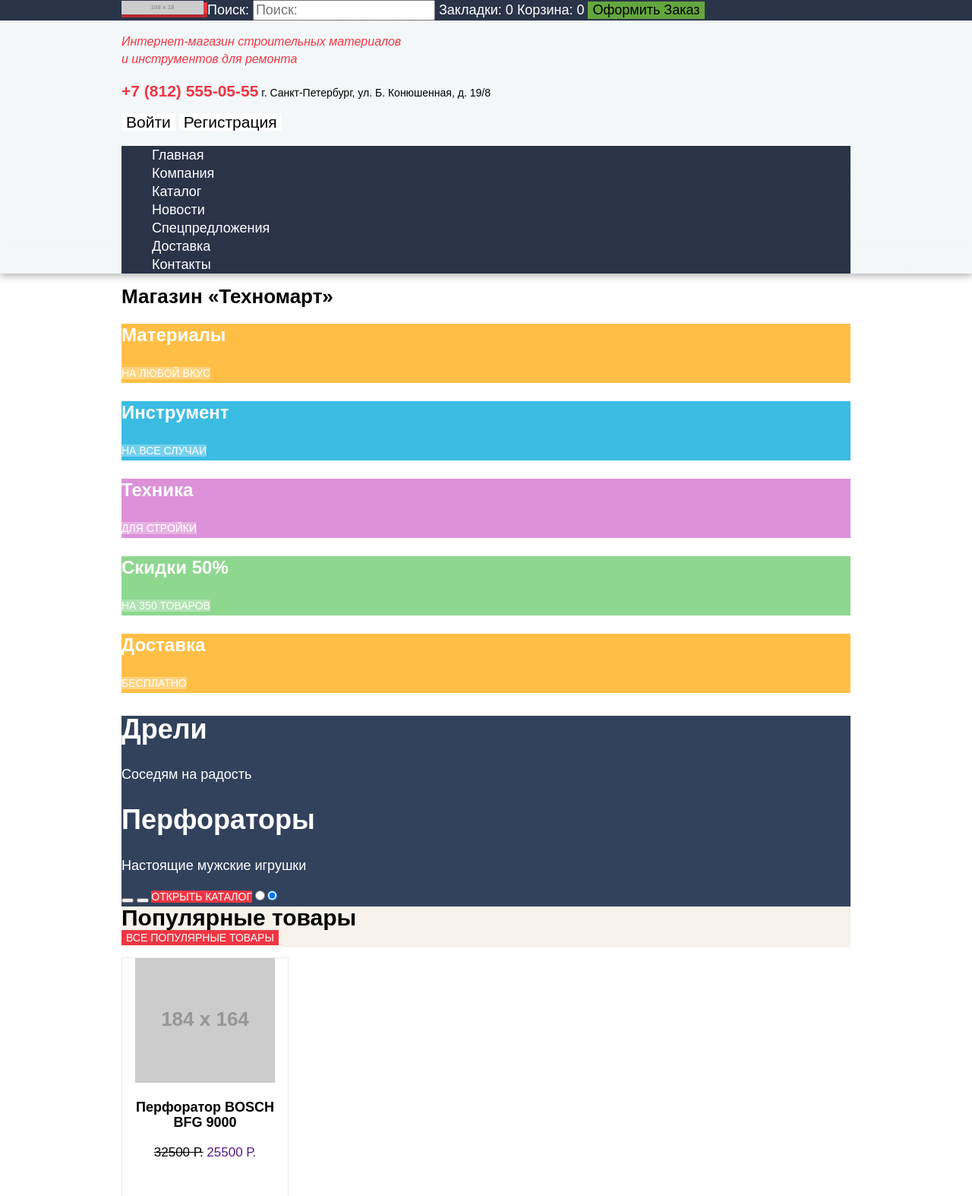
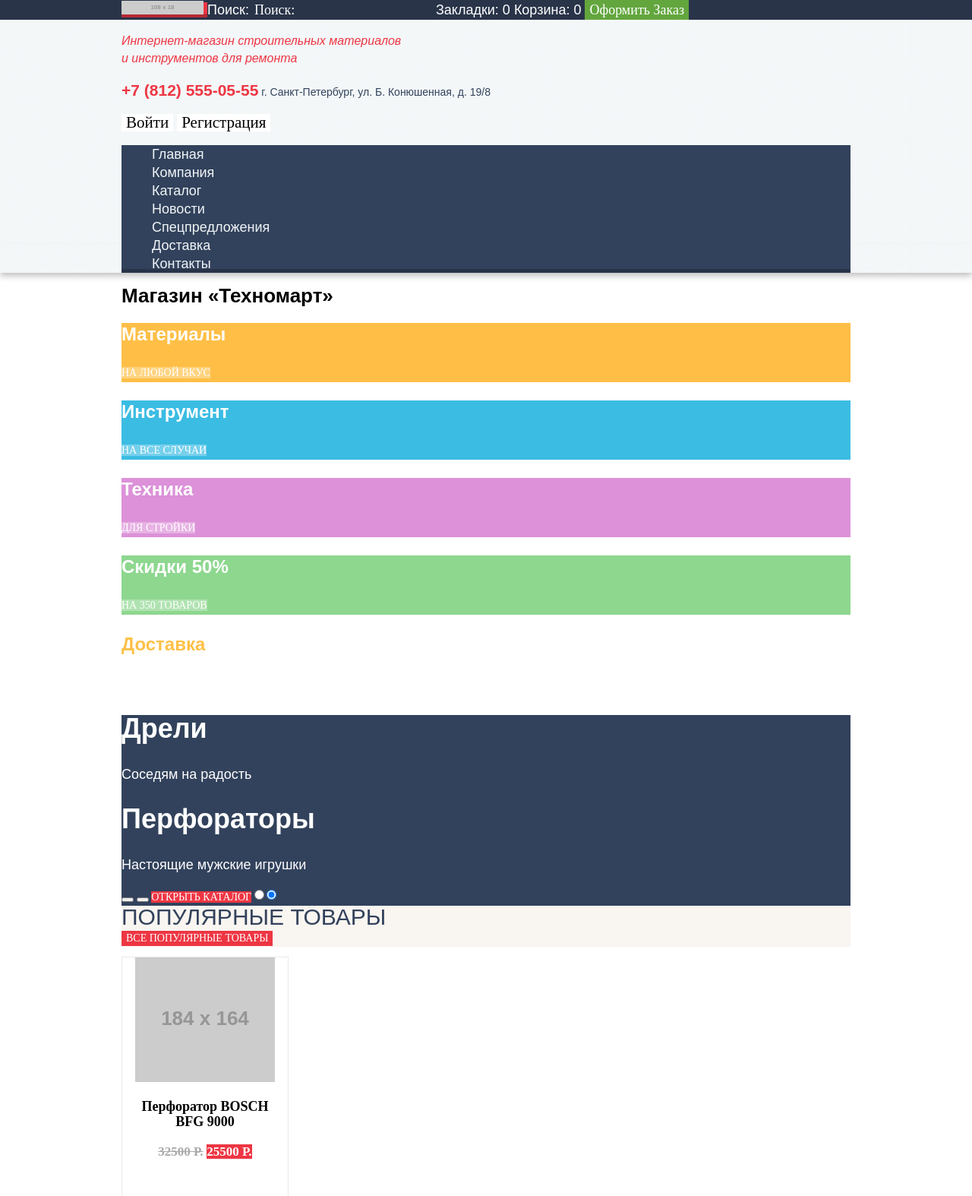
Before and after one commit to AlexGrink/1487393-technomart-29, a plain HTML site: page index.html in a window 1280 px wide. Shown: the top 1574 px of the page at 76% size. Drawn offline with nearby package versions, Linux system fonts and the light colour scheme; placeholder pictures from the web are drawn by us; a web font is replaced by a local one.

Commit message:
Базовая стилизация главной - исправления

```diff
--- a/css/style.css
+++ b/css/style.css
@@ -8,6 +8,7 @@
   --basic-strange: #rgba(0, 0, 0, 0.0001);
   --basic-dark-blue: #32425C;
   --orange: #FFBF47;
+  --orange2: #FFC047;
   --light-blue: #3BBCE3;
   --special-pink: #DC91D8;
   --basic-green: #63A63E;
@@ -20,6 +21,8 @@
   --white-transparent: rgba(255, 255, 255, 0.3);
   --border-grey: #EAEAEA;
   --special-beige: #FFD180;
+  --special-white: #F3F7F9;
+  --special-grey: #A9A9A9;
 
 }
 
@@ -57,8 +60,9 @@ img {
   background-color: var(--basic-red);
   color: var(--basic-white);
   text-align: center;
-  vertical-align: center;
+  vertical-align: middle;
   text-transform: uppercase;
+  font-family: Cuprum;
 }
 
 .container {
@@ -86,6 +90,18 @@ img {
 
 }
 
+.search {
+  background-color: var(--basic-dark);
+  border: none;
+}
+
+.search::placeholder {
+  font-family: Cuprum;
+  font-size: 18px;
+  color: var(--basic-white);
+
+}
+
 .favourite,
 .cart {
   color: var(--basic-white);
@@ -95,6 +111,10 @@ img {
   border: none;
   text-transform: capitalize;
   background-color: var(--basic-green);
+  font-family: Cuprum;
+  font-size: 18px;
+  line-height: 24px;
+  color: var(--basic-white);
 
 }
 
@@ -105,16 +125,13 @@ img {
 }
 
 /* contacts */
-.contacts-text {
-  color: var(--basic-black);
-}
-
 .header-text,
 .contacts-phone {
   color: var(--basic-red);
 }
 
 .contacts-text {
+  color: var(--basic-dark-blue);
   font-size: 14px;
   line-height: 24px;
 }
@@ -128,25 +145,27 @@ img {
 
 .login-button,
 .register-button {
+  font-family: Cuprum;
   border: none;
   font-size: 21px;
   line-height: 21px;
   background-color: var(--basic-white);
   color: var(--basic-black);
   text-align: center;
-  vertical-align: center;
+  vertical-align: middle;
+
 }
 
 
 .site-navigation {
   line-height: 24px;
-  background-color: var(--basic-dark);
+  background-color: var(--basic-dark-blue);
   box-shadow: inset 0px -5px 0px #293449;
   list-style: none;
 }
 
-.site-navigation-list a {
-  color: var(--basic-white);
+.site-navigation-item a {
+  color: var(--light-grey);
   font-size: 18px;
 }
 
@@ -178,10 +197,12 @@ img {
   padding: 0;
 }
 
-.promo-item:first-child,
+.promo-item:first-child {
+  background-color: var(--orange);
+}
+
 .promo-item:last-child {
-  background-color: var(--orange);
-
+  color: var(--orange2)
 }
 
 .promo-item a {
@@ -215,10 +236,13 @@ img {
   padding: 0;
   font-size: 30px;
   line-height: 30px;
+  font-weight: normal;
+  text-transform: uppercase;
+  color: var(--basic-dark-blue);
 }
 
 .popular-header {
-  background-color: var(--beige);
+  background-color: var(--light-beige);
 }
 
 .popular-list {
@@ -245,8 +269,20 @@ img {
   font-weight: bold;
   width: 185px;
   height: 43px;
+  font-family: "PT Sans";
+}
 
+.catalog-item del {
+  font-family: "PT Sans";
+  font-weight: bold;
+  color: var(--special-grey);
+}
 
+.price {
+  font-family: "PT Sans";
+  font-weight: bold;
+  color: var(--basic-white);
+  background-color: var(--basic-red);
 }
 
 .new-item h3 {
@@ -272,6 +308,10 @@ img {
   background-color: var(--light-grey);
 }
 
+.services p {
+  font-family: "PT Sans";
+}
+
 .services-list {
   list-style: none;
   padding: 0;
@@ -282,9 +322,14 @@ img {
   background-color: var(--basic-dark-blue);
 }
 
+.services-item p {
+  font-family: "PT Sans";
+}
+
 .services-list-item a {
   font-size: 21px;
   line-height: 30px;
+  font-weight: bold;
 }
 
 .services-list-item:not(.services-list-delivery) a {
@@ -297,7 +342,7 @@ img {
 }
 
 .services-list-delivery a {
-  color: var(--basic-black);
+  color: var(--basic-dark-blue);
   background-color: var(--basic-white);
 }
 
@@ -308,12 +353,20 @@ img {
 
 }
 
+.about p {
+  font-family: "PT Sans";
+}
+
 .about-list-item {
   font-size: 18px;
 }
 
 .contacts-map {
   background-color: var(--beige);
+}
+
+.contacts p {
+  font-family: "PT Sans";
 }
 
 
@@ -325,6 +378,7 @@ img {
 
 .footer-contacts {
   font-size: 18px;
+  color: var(--special-white);
 }
 
 .footer-contacts a {
@@ -338,6 +392,10 @@ img {
 
 
 .footer-nav-bottom a {
+  color: var(--special-beige);
+}
+
+site-navigation-item-special {
   color: var(--special-beige);
 }
 
--- a/index.html
+++ b/index.html
@@ -47,13 +47,13 @@
         <button class="register-button" type="button">Регистрация</button>
 
         <ul class="site-navigation">
-          <li class="site-navigation-list"><a href="">Главная</a></li>
-          <li class="site-navigation-list"><a href="">Компания</a></li>
-          <li class="site-navigation-list"><a href="catalog.html">Каталог</a></li>
-          <li class="site-navigation-list"><a href="">Новости</a></li>
-          <li class="site-navigation-list"><a href="">Спецпредложения</a></li>
-          <li class="site-navigation-list"><a href="">Доставка</a></li>
-          <li class="site-navigation-list"><a href="">Контакты</a></li>
+          <li class="site-navigation-item"><a href="">Главная</a></li>
+          <li class="site-navigation-item"><a href="">Компания</a></li>
+          <li class="site-navigation-item"><a href="catalog.html">Каталог</a></li>
+          <li class="site-navigation-item"><a href="">Новости</a></li>
+          <li class="site-navigation-item"><a href="">Спецпредложения</a></li>
+          <li class="site-navigation-item"><a href="">Доставка</a></li>
+          <li class="site-navigation-item"><a href="">Контакты</a></li>
         </ul>
 
 
@@ -232,21 +232,21 @@
       </a>
       <ul class="footer-nav footer-nav-top">
 
-        <li class="site-navigation-list"><a href="">Компания</a></li>
-        <li class="site-navigation-list"><a href="">Новости</a></li>
-        <li class="site-navigation-list"><a href="catalog.html">Каталог</a></li>
-        <li class="site-navigation-list"><a href="">Доставка</a></li>
-        <li class="site-navigation-list"><a href="">Контакты</a></li>
+        <li class="site-navigation-item"><a href="">Компания</a></li>
+        <li class="site-navigation-item"><a href="">Новости</a></li>
+        <li class="site-navigation-item"><a href="catalog.html">Каталог</a></li>
+        <li class="site-navigation-item"><a href="">Доставка</a></li>
+        <li class="site-navigation-item"><a href="">Контакты</a></li>
       </ul>
       <p class="footer-contacts">
         г. Санкт-Петербург, ул. Б. Конюшенная, д. 19/8
         <a href="tel:+78125550555">+7 (812) 555-05-55</a>
       </p>
       <ul class="footer-nav footer-nav-bottom">
-        <li class="site-navigation-list footer-nav-bottom-list"><a href="">Материалы</a></li>
-        <li class="site-navigation-list footer-nav-bottom-list"><a href="">Техника</a></li>
-        <li class="site-navigation-list footer-nav-bottom-list"><a href="">Инструмент</a></li>
-        <li class="site-navigation-list footer-nav-bottom-list"><a href="">Спецпредложения</a></li>
+        <li class="site-navigation-item "><a href="">Материалы</a></li>
+        <li class="site-navigation-item site-navigation-item-special"><a href="">Техника</a></li>
+        <li class="site-navigation-item "><a href="">Инструмент</a></li>
+        <li class="site-navigation-item "><a href="">Спецпредложения</a></li>
       </ul>
     </div>
     <div class="footer-bottom">
```
